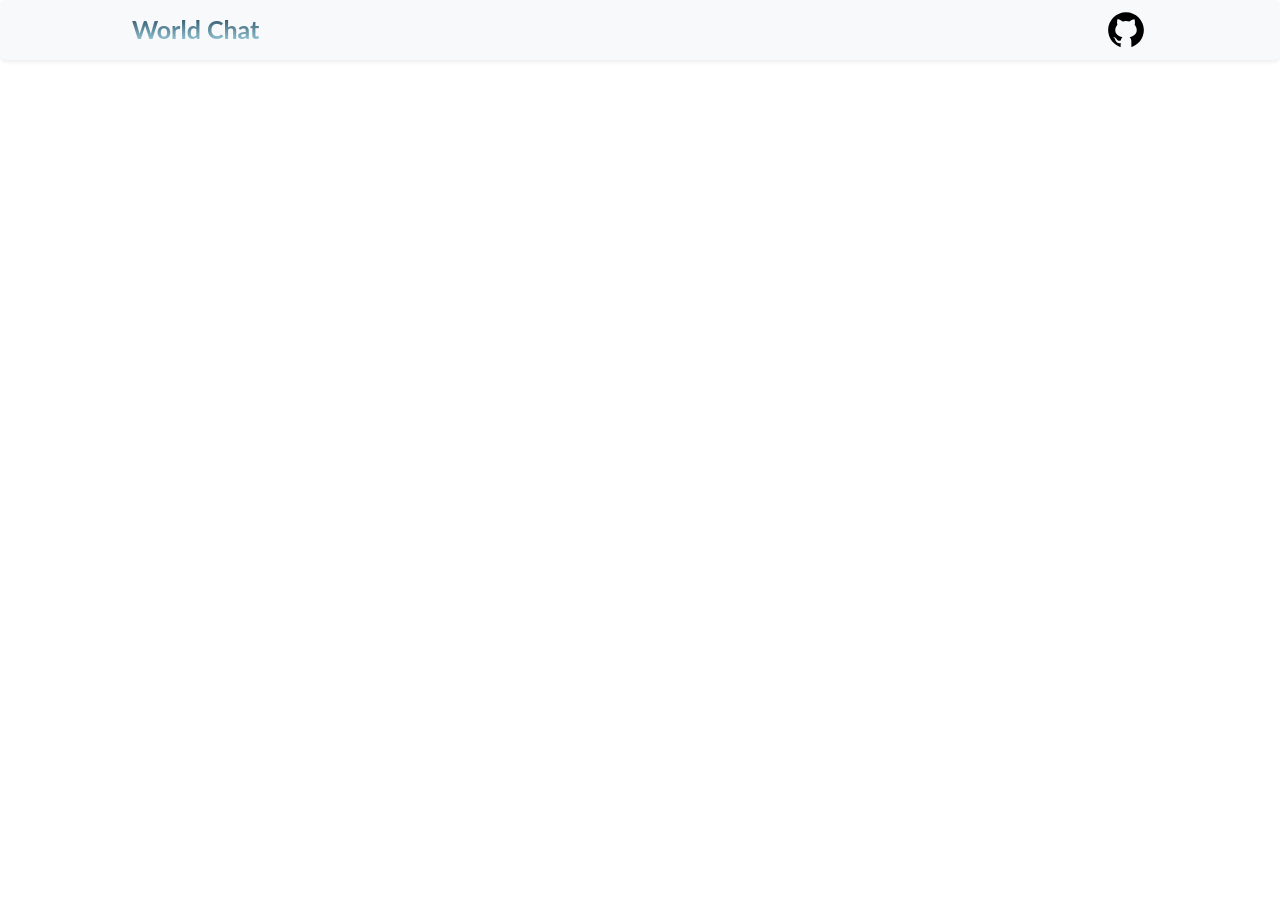
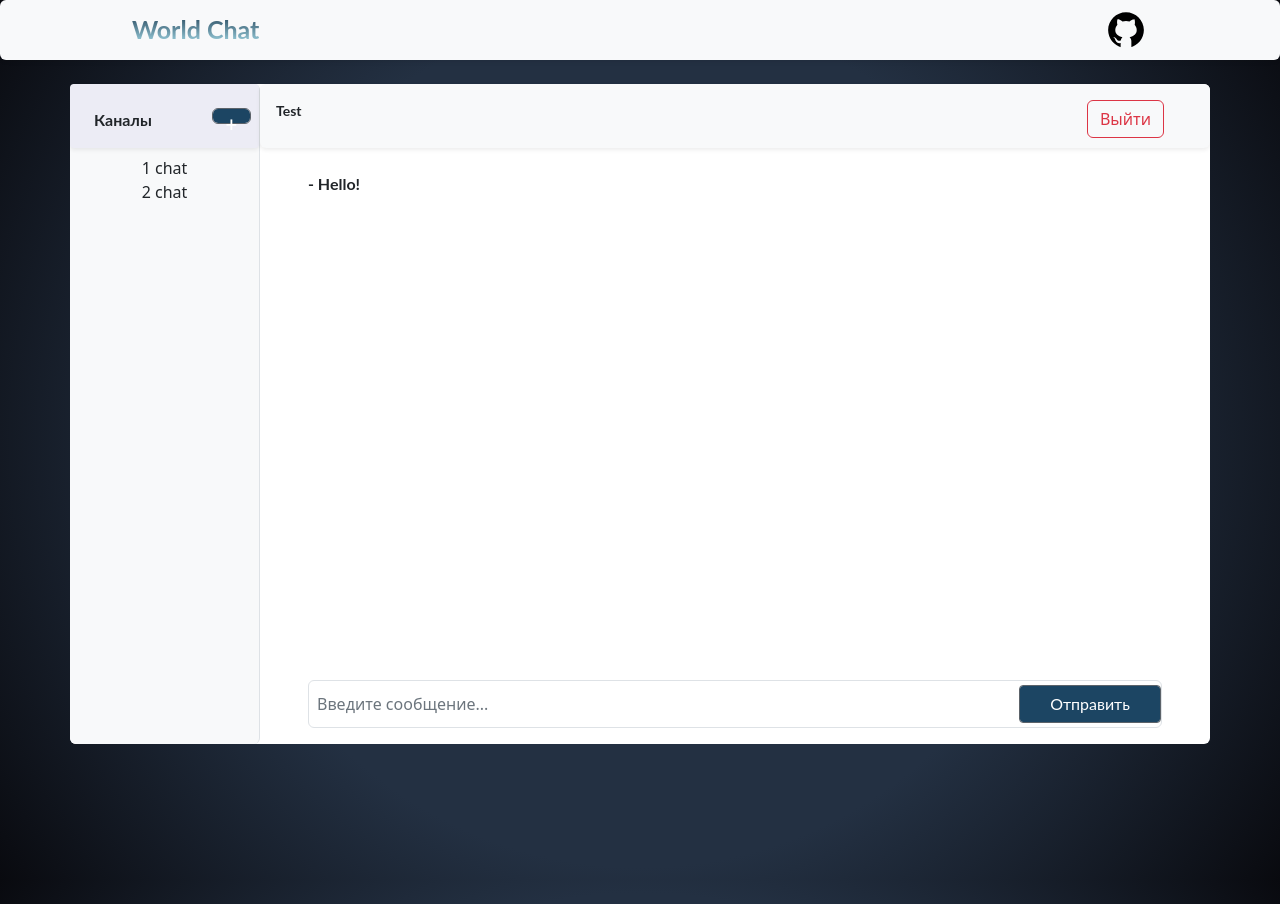
Before and after one commit to GordienkoEvgeny/frontend-bootcamp-project-12, a React (Create React App) app in the folder frontend/: page / in a window 1280 px wide. Before the commit the page ends 800 px from the top, so only its background shows below. Built offline with nearby package versions, Linux system fonts and the light colour scheme; no server answers; sample sign-in values are in the browser's storage.

Commit message:
chat page under development (main style added)

```diff
--- a/frontend/package.json
+++ b/frontend/package.json
@@ -2,8 +2,9 @@
   "name": "frontend",
   "version": "0.1.0",
   "private": true,
-  "proxy": "http://localhost:5001/",
+  "proxy": "http://0.0.0.0:5001/",
   "dependencies": {
+    "@reduxjs/toolkit": "^1.9.3",
     "@testing-library/jest-dom": "^5.16.5",
     "@testing-library/react": "^13.4.0",
     "@testing-library/user-event": "^13.5.0",
@@ -16,6 +17,7 @@
     "react": "^18.2.0",
     "react-bootstrap": "^2.7.2",
     "react-dom": "^18.2.0",
+    "react-redux": "^8.0.5",
     "react-router-dom": "^6.8.2",
     "react-scripts": "5.0.1",
     "react-spring": "^9.7.1",
--- a/frontend/src/index.css
+++ b/frontend/src/index.css
@@ -1,16 +1,32 @@
 @import 'bootstrap/dist/css/bootstrap.min.css';
 ::-webkit-scrollbar {
     width: 0;
+}
+
+.bg-light-channels {
+    background: #ececf5;
+}
+#root {
+    height: 110vh;
+}
+.cn {
+    height: 8vh
 }
 .navbar1 {
     position:fixed;
     top:0;
     width: 100%;
-    z-index:100;
+    /*z-index:100;*/
+}
+.button1 {
+    display: block;
+    float: right;
+    margin-right: 30px;
 }
 
 .indent {
     margin-top:60px;
+    z-index:1000
 }
 
 .icongithub {
@@ -28,6 +44,16 @@
 
 }
 
+.text2 {
+    font-family:'lato', sans-serif;
+}
+
+.text3 {
+    font-family:'Roboto', sans-serif;
+    font-size: 20px;
+    margin-left: auto;
+    margin-right: auto;
+}
 body {
     height: 100%;
     background: radial-gradient(circle at center, #233042 55%,#090a0f 100%);
--- a/frontend/src/pages/Authorization.js
+++ b/frontend/src/pages/Authorization.js
@@ -40,7 +40,7 @@ const BuildAuthForms = () => {
     onSubmit: async (values) => {
       try {
         const res = await axios.post(paths.loginPath(), values);
-        localStorage.setItem(res.data.username, JSON.stringify(res.data.token));
+        localStorage.setItem(res.data.username, JSON.stringify(res.data));
         redirect(paths.chatPath());
         console.log(use);
       } catch (err) {
--- a/frontend/src/pages/Main.jsx
+++ b/frontend/src/pages/Main.jsx
@@ -1,15 +1,28 @@
 import { useNavigate } from 'react-router-dom';
 import React, { useEffect, useState } from 'react';
+import axios from 'axios';
 import NavBar from '../components/Navbar';
 import paths from '../paths';
 
+const responceChat = async (token) => {
+  try {
+    const res = await axios.get(paths.usersPath(), { headers: { Authorization: `Bearer ${token.token}` } });
+    console.log(res.data.channels);
+    console.log(res.data.message);
+  } catch (err) {
+    if (err.response.status === 401) {
+      console.log(err);
+    }
+  }
+};
 // eslint-disable-next-line consistent-return
-const BuildMainPage = () => {
+const BuildChatPage = () => {
   const [isToken, setToken] = useState(false);
   const redirect = useNavigate();
-  const token = localStorage.getItem('admin');
+  const token = JSON.parse(localStorage.getItem('admin'));
+  console.log(token);
   useEffect(() => {
-    console.log('useEffect');
+    // console.log('useEffect');
     if (!token) {
       setToken(false);
       redirect(paths.loginPagePath());
@@ -18,11 +31,64 @@ const BuildMainPage = () => {
     }
   });
   if (isToken) {
+    responceChat(token);
     return (
-      <div>
-        <NavBar />
+      <div className="h-100">
+        <div className="h-100" id="chat">
+          <div className="d-flex h-100 ">
+            <NavBar />
+            <div className="container h-100 my-4 overflow-hidden rounded ">
+              <div className="row h-75 bg-white flex-md-row indent rounded-2">
+                <div className="col-4 rounded-2 col-md-2 border-end px-0 bg-light flex-column h-100 d-flex">
+                  <div className="cn d-flex bg-light-channels shadow-sm rounded-1 justify-content-between mb-2 ps-4 pe-2 p-4">
+                    <b className="text2">Каналы</b>
+                    <button type="button" className="p-0 m-0 btn col-3 text3 third">
+                      <span className="">+</span>
+                    </button>
+                  </div>
+                  <ul id="channels-box" className="nav flex-column nav-pills nav-fill px-2 mb-3 overflow-auto h-100 d-block">
+                    <li className="nav-item w-100">1 chat</li>
+                    <li className="nav-item w-100">2 chat</li>
+                  </ul>
+                </div>
+                <div className="col p-0 h-100">
+                  <div className="d-flex flex-column h-100">
+                    <div className="cn bg-light mb-4 p-3 shadow-sm small rounded-2">
+                      <p className="m-0">
+                        <b className="text2">Test</b>
+                        <button type="button" className="btn btn-outline-danger button1">Выйти</button>
+                      </p>
+                    </div>
+                    <div id="messages-box" className="chat-messages overflow-auto px-5 ">
+                      <div className="text-break mb-2">
+                        <b className="text2"> - Hello! </b>
+                      </div>
+                    </div>
+                    <div className="mt-auto px-5 py-3">
+                      <form noValidate className="py-1 border rounded-2">
+                        <div className="input-group has-validation">
+                          <input
+                            name="body"
+                            aria-label="Новое сообщение"
+                            placeholder="Введите сообщение..."
+                            className="border-0 p-0 ps-2 form-control"
+                            value=""
+                          />
+                          <button type="submit" id="right" className="btn rounded-1 col-2 text2 third">
+                            <span>Отправить</span>
+                          </button>
+                        </div>
+                      </form>
+                    </div>
+                  </div>
+                </div>
+              </div>
+
+            </div>
+          </div>
+        </div>
       </div>
     );
   }
 };
-export default BuildMainPage;
+export default BuildChatPage;
```
Also changed, not shown: 1 other file (tests, documents, lock files or other folders).
